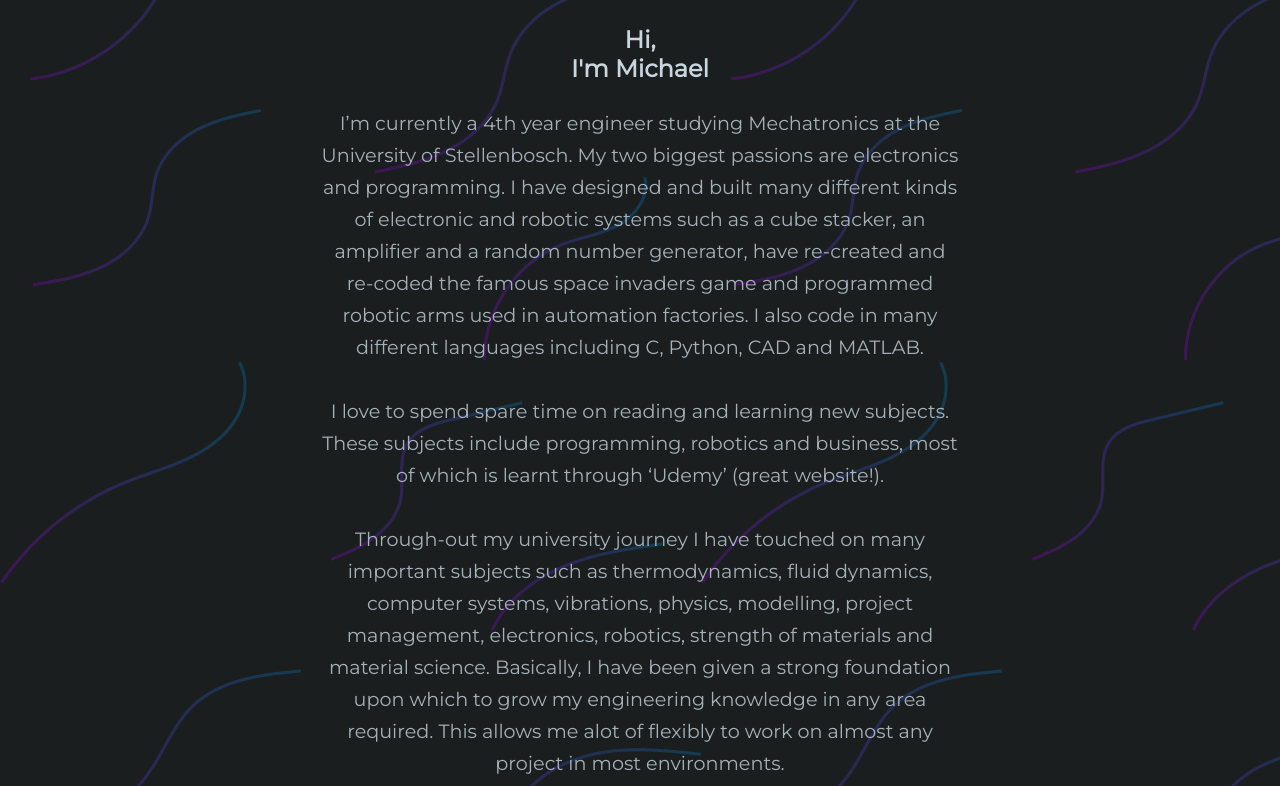
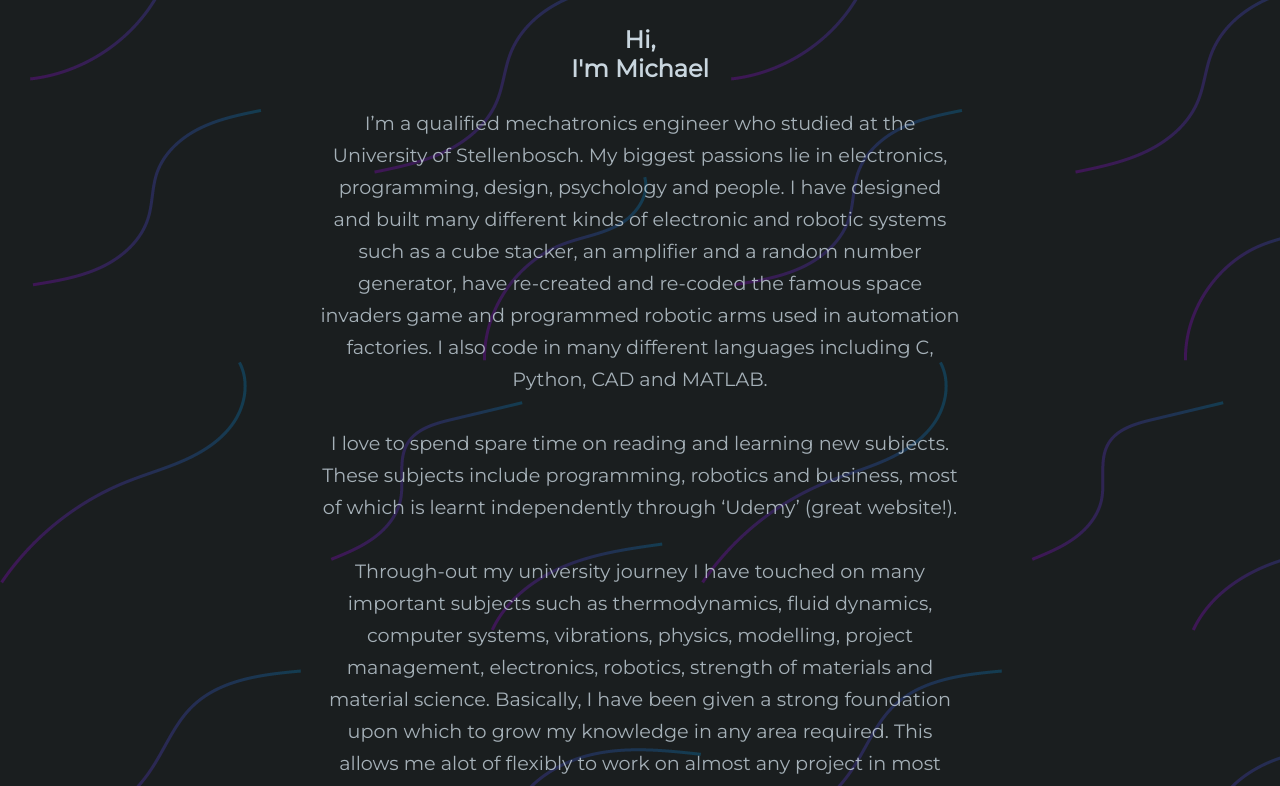
Before and after one commit to MichaelSladedeLange/ThisIsMee, a plain HTML site: page index.html in a window 1280 px wide. Shown: the part 3874-4660 px from the top of the page. Drawn offline with nearby package versions, Linux system fonts and the light colour scheme.

Commit message:
Update index.html

```diff
--- a/index.html
+++ b/index.html
@@ -353,12 +353,13 @@
 
 <p class="head1">Hi, <br>I'm Michael</p>
 <p class="aboutmepara">
-I’m currently a 4th year engineer studying Mechatronics at the University of Stellenbosch. My two biggest passions are electronics and programming. I have designed and built many different kinds of electronic and robotic systems such as a cube stacker, an amplifier and a random number generator, have re-created and re-coded the famous space invaders game and programmed robotic arms used in automation factories. I also code in many different languages including C, Python, CAD and MATLAB.
+I’m a qualified mechatronics engineer who studied at the University of Stellenbosch. My biggest passions lie in electronics, programming, design, psychology and people. I have designed and built many different kinds of electronic and robotic systems such as a cube stacker, an amplifier and a random number generator, have re-created and re-coded the famous space invaders game and programmed robotic arms used in automation factories. I also code in many different languages including C, Python, CAD and MATLAB.
 <br><br>
-I love to spend spare time on reading and learning new subjects. These subjects include programming, robotics and business, most of which is learnt through ‘Udemy’ (great website!).
+I love to spend spare time on reading and learning new subjects. These subjects include programming, robotics and business, most of which is learnt independently through ‘Udemy’ (great website!).
 <br><br>
-Through-out my university journey I have touched on many important subjects such as thermodynamics, fluid dynamics, computer systems, vibrations, physics, modelling, project management, electronics, robotics, strength of materials and material science. Basically, I have been given a strong foundation upon which to grow my engineering knowledge in any area required. This allows me alot of flexibly to work on almost any project in most environments.
-
+Through-out my university journey I have touched on many important subjects such as thermodynamics, fluid dynamics, computer systems, vibrations, physics, modelling, project management, electronics, robotics, strength of materials and material science. Basically, I have been given a strong foundation upon which to grow my knowledge in any area required. This allows me alot of flexibly to work on almost any project in most environments.
+<br><br>
+I love being creaitve and innovative, and the way I channel these is through digital design by creating websites such as the one your one, designing logos and advertisements, making short videos and photography
 </p>
 <br>
 
```
